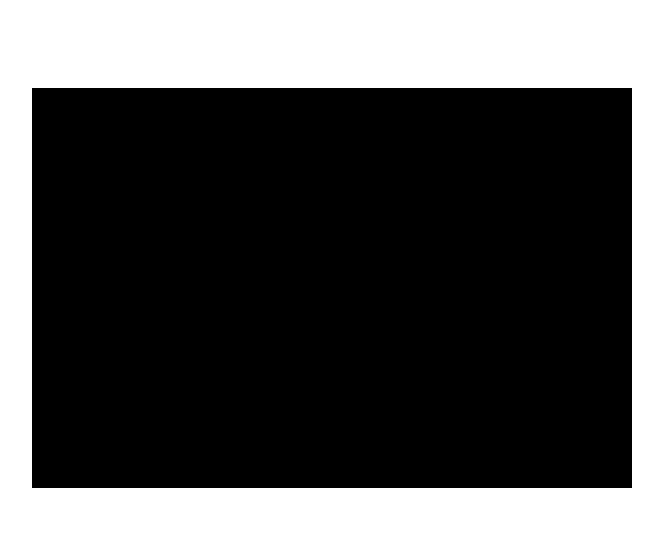
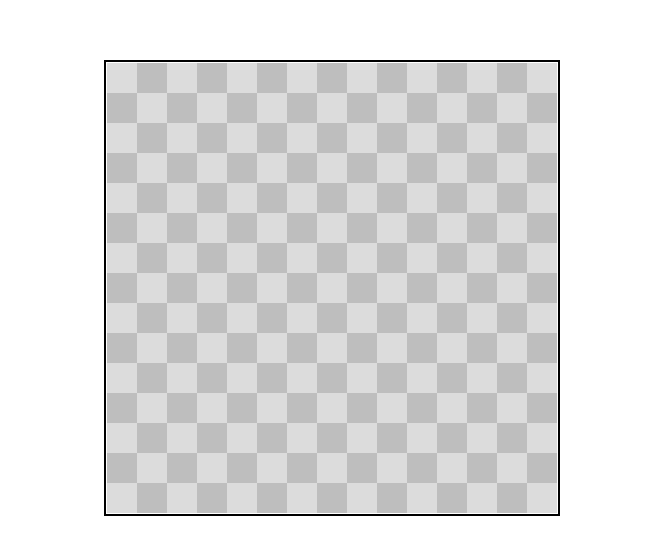
Before and after one commit to ghaithhalawany/Snake-JS, a plain HTML site: page index.html in a window 1280 px wide. Shown: the part 112-666 px from the top of the page, without its empty margins (308-971 px from the left). Drawn offline with Linux system fonts and the light colour scheme.

Commit message:
The basics are done

```diff
--- a/script.js
+++ b/script.js
@@ -1,3 +1,49 @@
+var canvas = document.getElementById("cnv")
+var cnv = canvas.getContext('2d');
+
+var Height = canvas.height = 450;
+var Width = canvas.width = 450;
+
+var bgColor1 = 'rgb(220, 220, 220)';
+var bgColor2 = 'rgb(190, 190, 190)';
+
+var fps = 2;
+var timeout = 1000/fps;
+
+var snake = {
+
+}
+
+var apple = {
+
+}
+
 window.onload = function() {
 	console.log("Working Fine");
+	drawBackground();
+	setInterval(gameLoop, timeout);
 }
+
+function draw(){
+
+}
+
+function update(){
+
+}
+
+function gameLoop(){
+	draw();
+	update();
+}
+
+function drawBackground(){
+	for(var i = 0; i < 15; i++)
+		for(var j = 0; j < 15; j++){
+			if((i + j) % 2 == 0)
+				cnv.fillStyle = bgColor1;
+			else
+				cnv.fillStyle = bgColor2;
+			cnv.fillRect(i * 30, j * 30, (i + 1) * 30, (j + 1) * 30);
+		}
+}
--- a/style.css
+++ b/style.css
@@ -1,11 +1,11 @@
 #cnv{
-	width: 600px;
-	height: 400px;
-	background-color: black;
+	background-color: white;
     margin: auto;
+    padding: 1px;
     position: absolute;
     top: 0;
     bottom: 0;
     left: 0;
     right: 0;
+    border: 2px solid black;
 }
```
